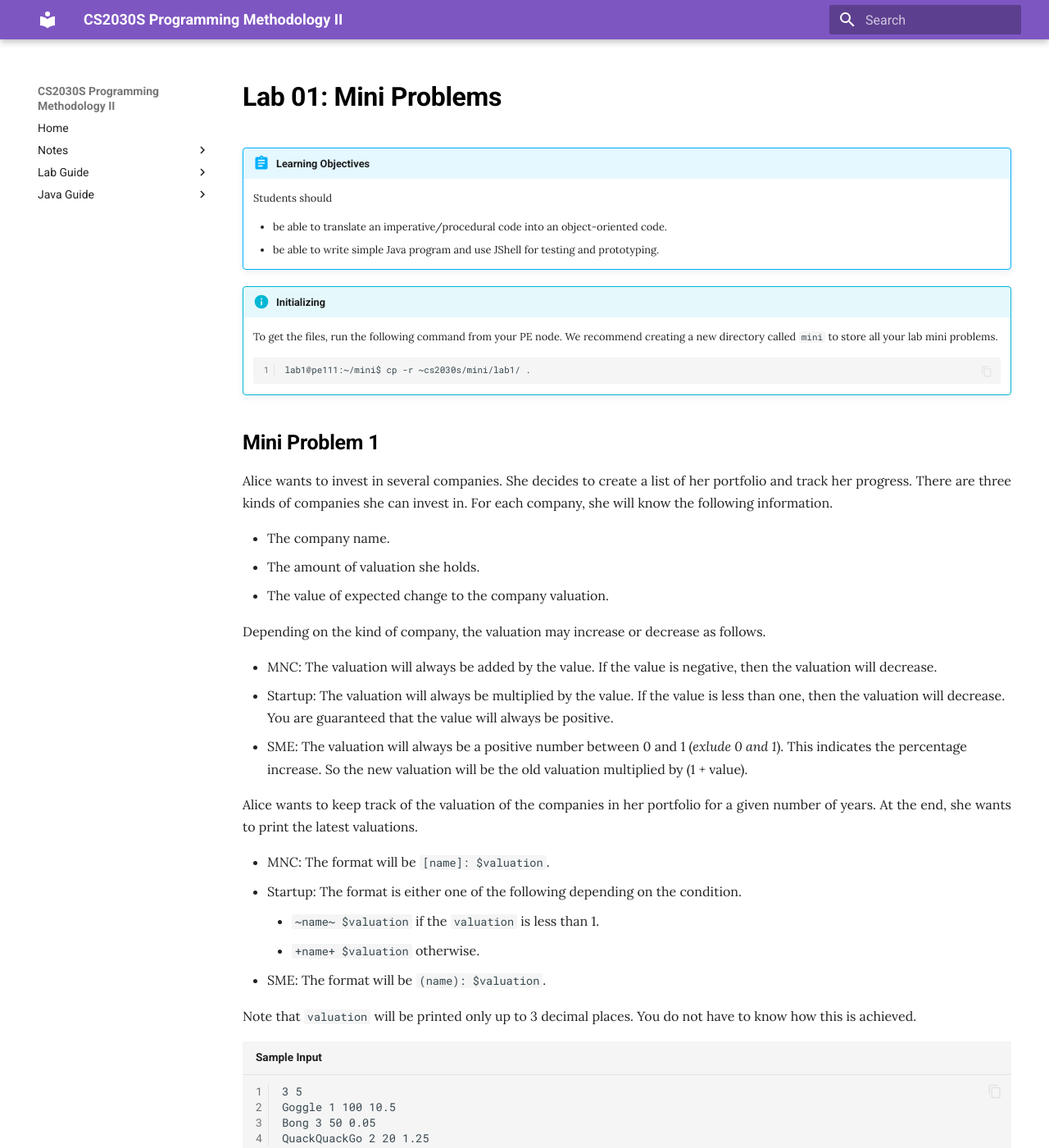
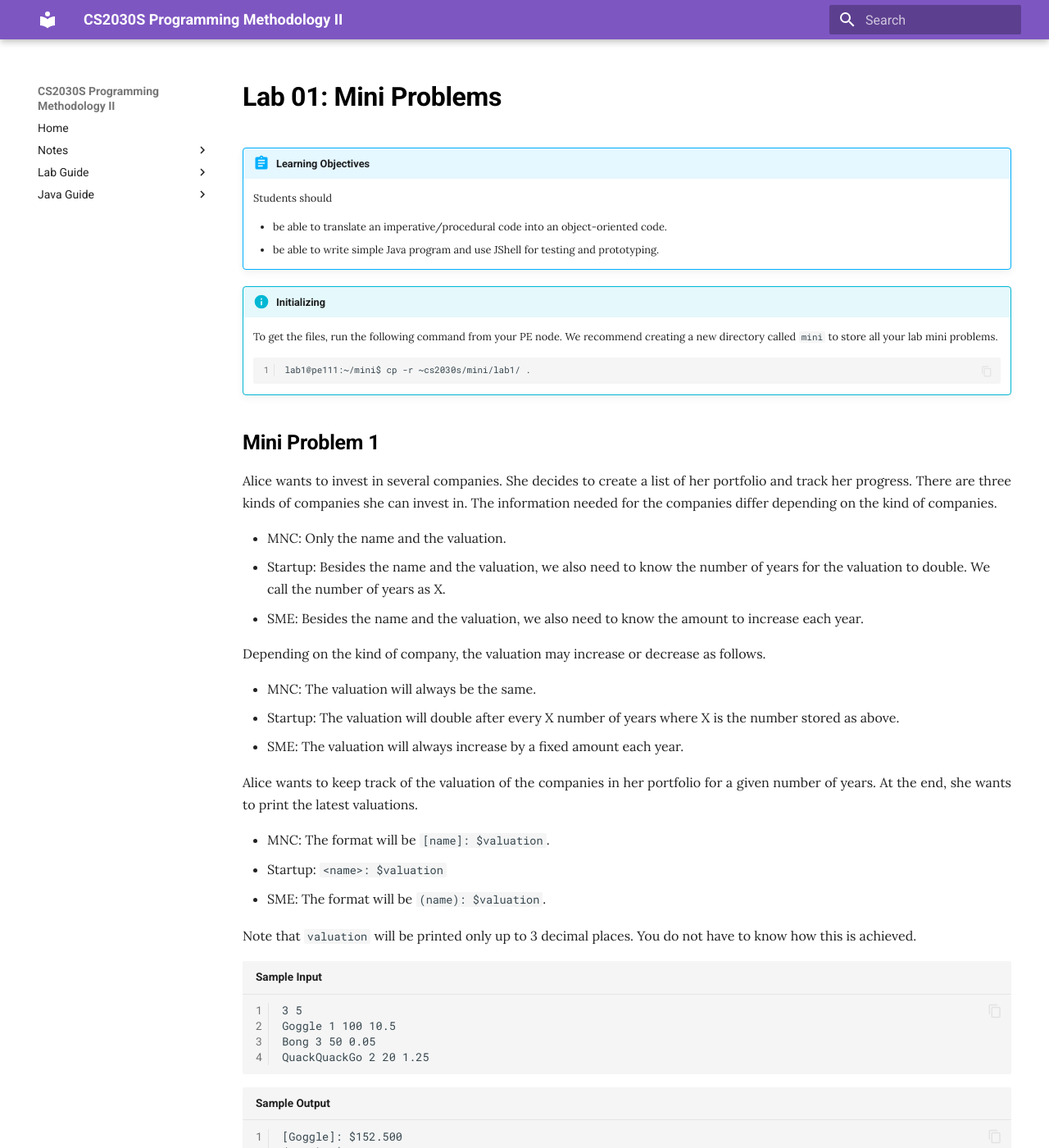
Before and after one commit to nus-cs2030s/2425-s1, an MkDocs documentation site: the page built from docs/labs/lab01.md, in a window 1280 px wide and 1400 px high. Shown: the whole window at 82% size. Built offline with MkDocs 1.6.1 and Material for MkDocs 9.7.7, drawn with Linux system fonts in a browser that asks for light colours; some of the changed text lies outside the part shown.

Commit message:
Update lab mini

```diff
--- a/docs/labs/lab01.md
+++ b/docs/labs/lab01.md
@@ -22,25 +22,23 @@
 Alice wants to invest in several companies.
 She decides to create a list of her portfolio and track her progress.
 There are three kinds of companies she can invest in.
-For each company, she will know the following information.
+The information needed for the companies differ depending on the kind of companies.
 
-- The company name.
-- The amount of valuation she holds.
-- The value of expected change to the company valuation.
+- MNC: Only the name and the valuation.
+- Startup: Besides the name and the valuation, we also need to know the number of years for the valuation to double.  We call the number of years as X.
+- SME: Besides the name and the valuation, we also need to know the amount to increase each year.
 
 Depending on the kind of company, the valuation may increase or decrease as follows.
 
-- MNC: The valuation will always be added by the value.  If the value is negative, then the valuation will decrease.
-- Startup: The valuation will always be multiplied by the value.  If the value is less than one, then the valuation will decrease.  You are guaranteed that the value will always be positive.
-- SME: The valuation will always be a positive number between 0 and 1 (_exlude 0 and 1_).  This indicates the percentage increase.  So the new valuation will be the old valuation multiplied by (1 + value).
+- MNC: The valuation will always be the same.
+- Startup: The valuation will double after every X number of years where X is the number stored as above.
+- SME: The valuation will always increase by a fixed amount each year.
 
 Alice wants to keep track of the valuation of the companies in her portfolio for a given number of years.
 At the end, she wants to print the latest valuations.
 
 - MNC: The format will be `[name]: $valuation`.
-- Startup: The format is either one of the following depending on the condition.
-    - `~name~ $valuation` if the `valuation` is less than 1.
-    - `+name+ $valuation` otherwise.
+- Startup: `<name>: $valuation`
 - SME: The format will be `(name): $valuation`.
 
 Note that `valuation` will be printed only up to 3 decimal places.
@@ -101,6 +99,7 @@ On top of that, he mentioned a few other requirements as listed below.
     - Full-time employees and interns can be paid overtime.  This is simply the overtime hours * overtime rate.
 
 Since not all information are useful, the constructor need not receive all information.
+But you are guaranteed that there will be no other kinds of employees besides those listed above.
 
 Initially Alice was tasked to handle this project.
 However, since her timeline is very tight, he rushed this project and the resulting code does not adhere to basic OOP principles.
```
